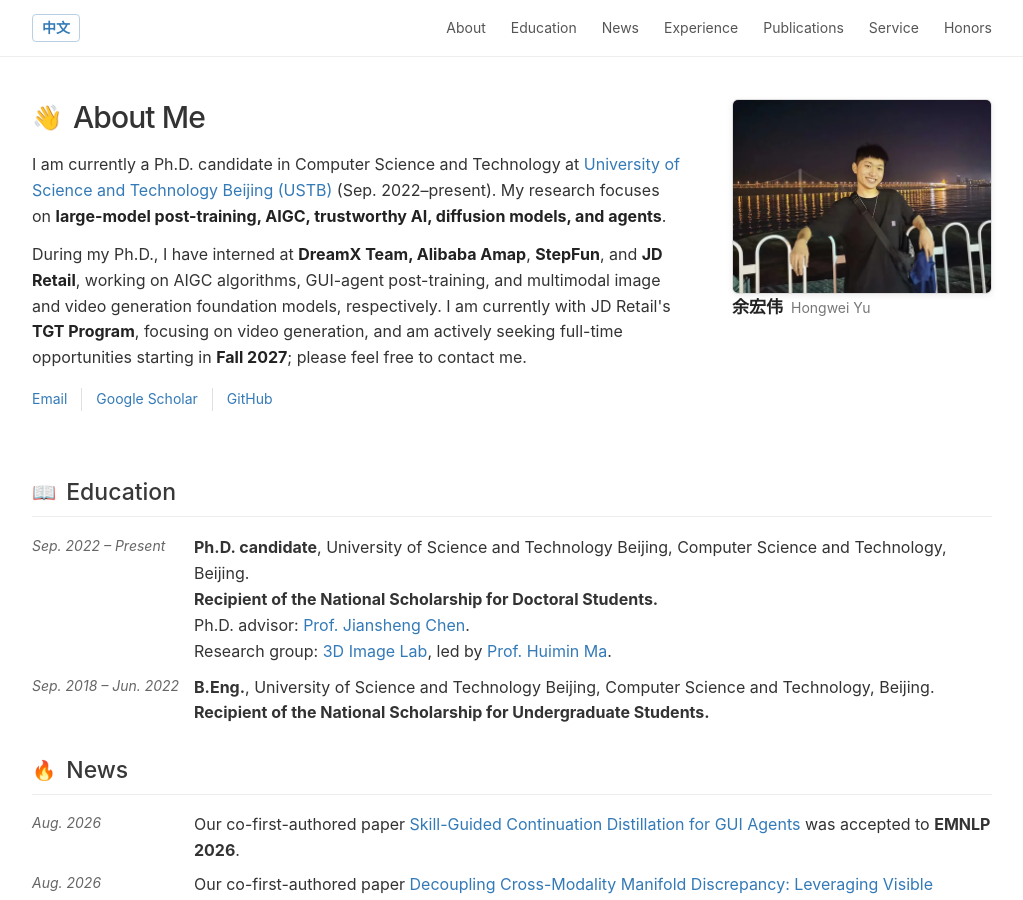
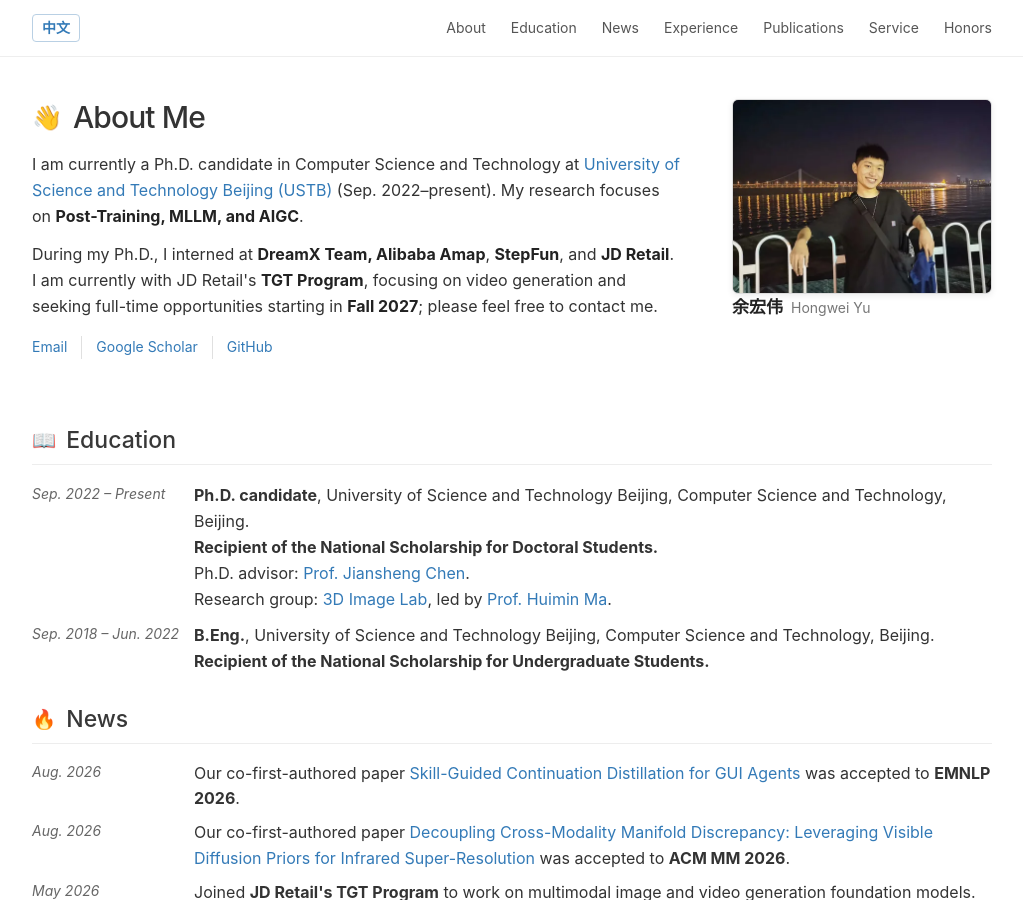
Before and after one commit to yuhongwei22/yuhongwei22.github.io, a Jekyll site: the page built from _pages/en.md, in a window 1280 px wide and 900 px high. Shown: the whole window, without its empty margins (128-1151 px from the left). Built offline with Jekyll 4.4.1, drawn with Linux system fonts in a browser that asks for light colours; a style sheet for code colours, icons or effects is not loaded.

Commit message:
Condense bilingual research profile

```diff
--- a/_pages/en.md
+++ b/_pages/en.md
@@ -11,8 +11,8 @@ redirect_from:
 <section class="academic-intro" id="about">
   <div class="academic-intro__copy">
     <h1><span class="academic-intro__icon" aria-hidden="true">👋</span> About Me</h1>
-    <p>I am currently a Ph.D. candidate in Computer Science and Technology at <a href="https://www.ustb.edu.cn/">University of Science and Technology Beijing (USTB)</a> (Sep. 2022–present). My research focuses on <strong>large-model post-training, AIGC, trustworthy AI, diffusion models, and agents</strong>.</p>
-    <p>During my Ph.D., I have interned at <strong>DreamX Team, Alibaba Amap</strong>, <strong>StepFun</strong>, and <strong>JD Retail</strong>, working on AIGC algorithms, GUI-agent post-training, and multimodal image and video generation foundation models, respectively. I am currently with JD Retail's <strong>TGT Program</strong>, focusing on video generation, and am actively seeking full-time opportunities starting in <strong>Fall 2027</strong>; please feel free to contact me.</p>
+    <p>I am currently a Ph.D. candidate in Computer Science and Technology at <a href="https://www.ustb.edu.cn/">University of Science and Technology Beijing (USTB)</a> (Sep. 2022–present). My research focuses on <strong>Post-Training, MLLM, and AIGC</strong>.</p>
+    <p>During my Ph.D., I interned at <strong>DreamX Team, Alibaba Amap</strong>, <strong>StepFun</strong>, and <strong>JD Retail</strong>. I am currently with JD Retail's <strong>TGT Program</strong>, focusing on video generation and seeking full-time opportunities starting in <strong>Fall 2027</strong>; please feel free to contact me.</p>
     <p class="academic-links"><a href="mailto:yuhongwei22@xs.ustb.edu.cn">Email</a><a href="https://scholar.google.com/citations?hl=zh-CN&amp;user=cDidt64AAAAJ">Google Scholar</a><a href="https://github.com/yuhongwei22">GitHub</a></p>
   </div>
   <div class="academic-profile">
```
Also changed, not shown: _pages/about.md (+2 -2 lines).
